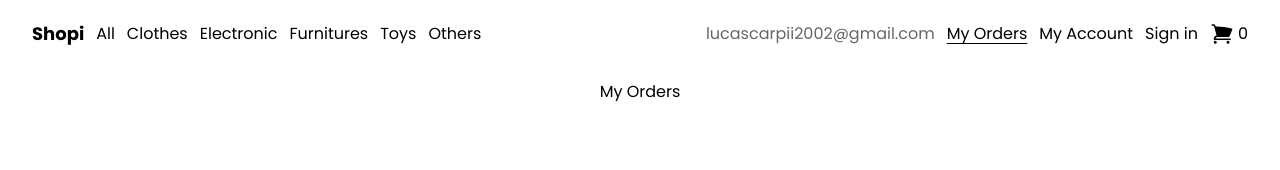
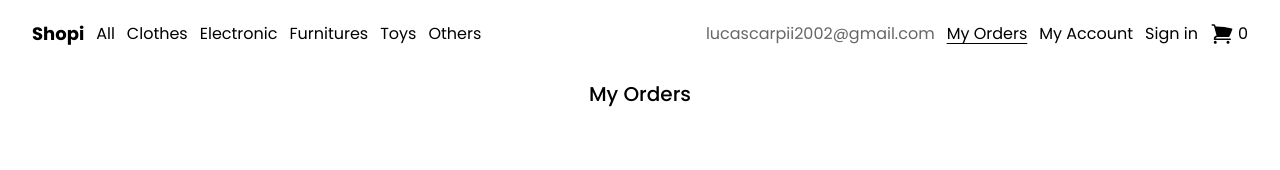
Before and after one commit to lucascarpii/react-vite-tailwind, a React (Vite) app: page /my-orders in a window 1280 px wide. Shown: the top 170 px of the page. Built offline with nearby package versions, Linux system fonts and the light colour scheme.

Commit message:
<style> Estilamos ordersCard

```diff
--- a/src/Components/OrdersCard/index.jsx
+++ b/src/Components/OrdersCard/index.jsx
@@ -1,11 +1,13 @@
 const OrdersCard = props => {
   const {totalPrice, totalProducts} = props;
   return (
-    <div className="flex justify-between items-center mb-4 border rounded-lg">
-      <p>
-        <span>01.02.2023</span>
-        <span>{totalProducts}</span>
-        <span>{totalPrice}</span>
+    <div className="flex justify-between items-center mb-4 border rounded-lg w-80 p-4 text-neutral-400">
+      <p className="flex justify-between items-center w-full text-neutral-800">
+        <div className="flex flex-col">
+          <span>01.02.2023</span>
+          <span>{totalProducts} articles</span>
+        </div>
+        <span className="text-xl font-medium">${totalPrice}</span>
       </p>
       <svg xmlns="http://www.w3.org/2000/svg" fill="none" viewBox="0 0 24 24" strokeWidth={1.5} stroke="currentColor" className="w-6 h-6">
         <path strokeLinecap="round" strokeLinejoin="round" d="M8.25 4.5l7.5 7.5-7.5 7.5" />
--- a/src/Pages/MyOrder/index.jsx
+++ b/src/Pages/MyOrder/index.jsx
@@ -18,7 +18,7 @@ function MyOrder() {
             <path strokeLinecap="round" strokeLinejoin="round" d="M15.75 19.5L8.25 12l7.5-7.5" />
           </svg>
         </Link>
-        <h1>My Orders</h1>
+        <h1 className="font-medium text-xl">My Orders</h1>
       </div>
       <div className='flex flex-col w-80'>
         {
--- a/src/Pages/MyOrders/index.jsx
+++ b/src/Pages/MyOrders/index.jsx
@@ -9,8 +9,8 @@ function MyOrders() {
 
   return (
     <Layout>
-      <div className="flex items-center justify-center relative w-80">
-        <h1>My Orders</h1>
+      <div className="flex items-center justify-center relative w-80 mb-6">
+        <h1 className="font-medium text-xl">My Orders</h1>
       </div>
       {
         context.order.map((order, index) => (
```
